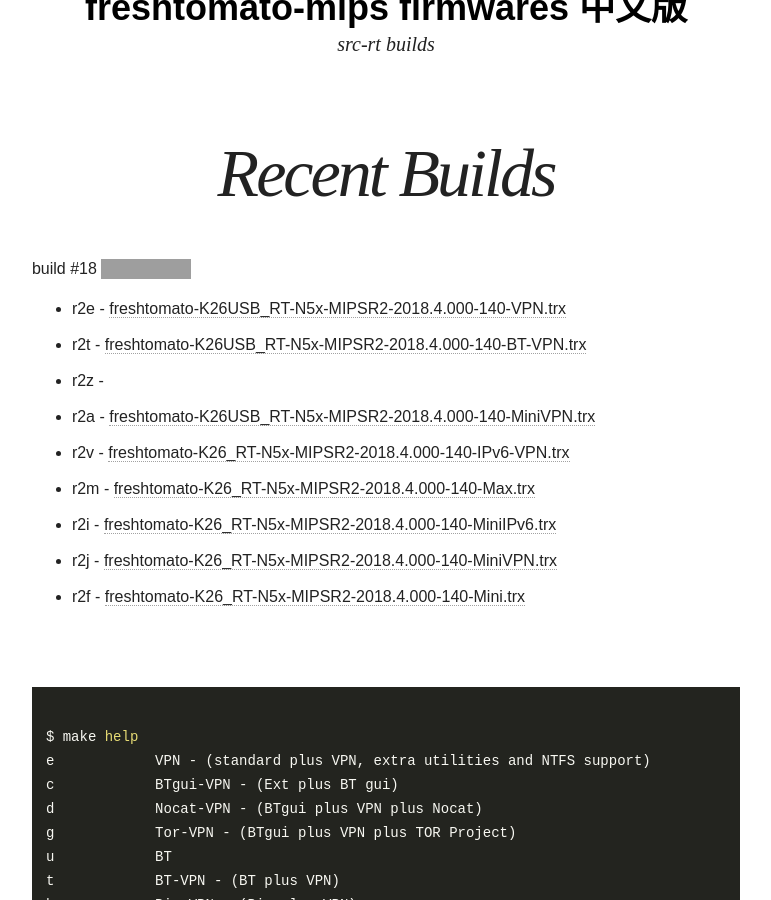
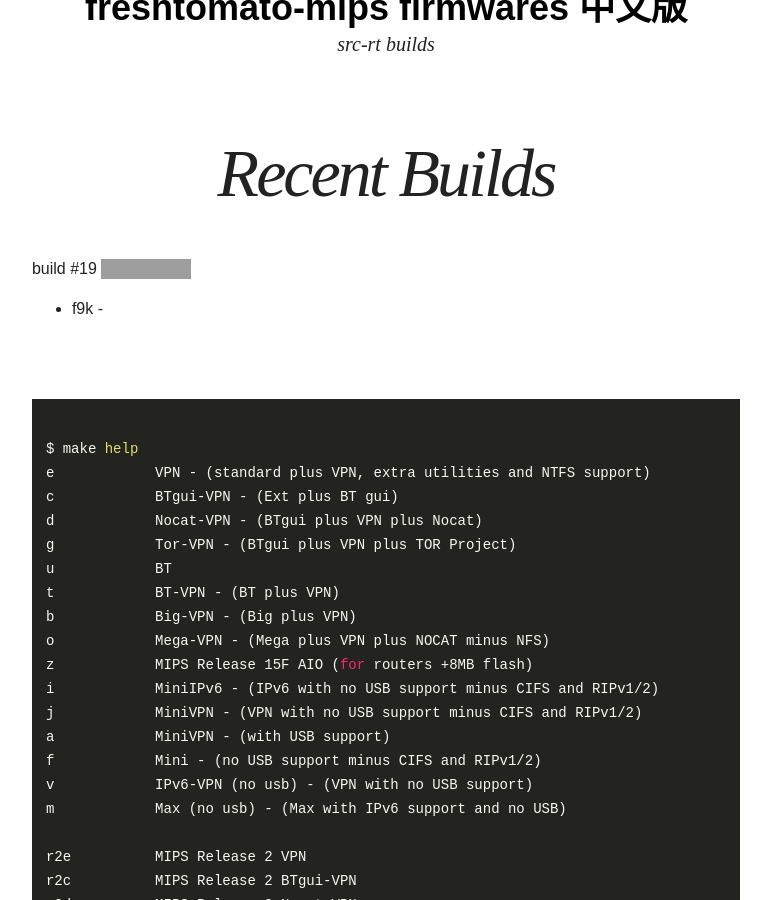
Before and after one commit to oglopss/freshtomato-mips-ci-jekyll, a Jekyll site: the page built from index.html, in a window 1280 px wide and 900 px high, scrolled down 339 px. Shown: the whole window, without its empty margins (254-1025 px from the left). Built offline with Jekyll 4.4.1, drawn with Linux system fonts in a browser that asks for light colours; nearby versions of some CDN libraries; grey boxes are pictures that could not be loaded.

Commit message:
Travis build 19 f9k pushed to gh-pages

```diff
--- a/_data/ss.yml
+++ b/_data/ss.yml
@@ -1,11 +1,3 @@
-build: 18
+build: 19
 files:
-  - 0005 r2v freshtomato-K26_RT-N5x-MIPSR2-2018.4.000-140-IPv6-VPN.trx
-  - 0004 r2a freshtomato-K26USB_RT-N5x-MIPSR2-2018.4.000-140-MiniVPN.trx
-  - 0001 r2e freshtomato-K26USB_RT-N5x-MIPSR2-2018.4.000-140-VPN.trx
-  - 0002 r2t freshtomato-K26USB_RT-N5x-MIPSR2-2018.4.000-140-BT-VPN.trx
-  - 0003 r2z
-  - 0007 r2i freshtomato-K26_RT-N5x-MIPSR2-2018.4.000-140-MiniIPv6.trx
-  - 0009 r2f freshtomato-K26_RT-N5x-MIPSR2-2018.4.000-140-Mini.trx
-  - 0006 r2m freshtomato-K26_RT-N5x-MIPSR2-2018.4.000-140-Max.trx
-  - 0008 r2j freshtomato-K26_RT-N5x-MIPSR2-2018.4.000-140-MiniVPN.trx
+  - 0005 f9k
```
